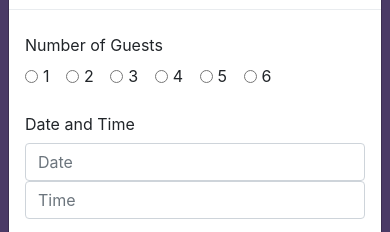
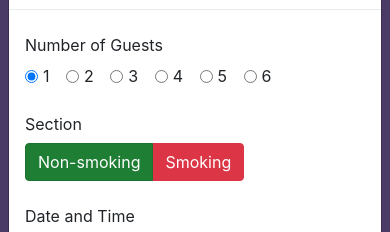
Before and after one commit to josecolli/confusion, a website: page index.html in a window 390 px wide. Both pictures are taken after a click on the button "Reserve Table". Shown: the part 68-300 px from the top of the page. Drawn offline with nearby package versions, Linux system fonts and the light colour scheme.

Commit message:
Completed task 3, adding non-smoking and smoking section. Note: (previous commit was task 1,3)

```diff
--- a/index.html
+++ b/index.html
@@ -72,7 +72,7 @@
                             <div class="col-sm-10">
                                 <div class="form-check form-check-inline">
                                     <input class="form-check-input" type="radio" name="numberOfGuests"
-                                        id="numbeOfGuests1" value="option1">
+                                        id="numbeOfGuests1" checked value="option1">
                                     <label class="form-check-label" for="numbeOfGuests1">1</label>
                                 </div>
                                 <div class="form-check form-check-inline">
@@ -102,6 +102,22 @@
                                 </div>
                             </div>
                         </div>
+                        <!--END Row for selecting number of  guests-->
+
+                        <!--Row for selecting section-non-smoking and Smoking-->
+                        <div class="form-group row">
+                            <label for="section" class="col-sm-2 col-form-label">Section</label>
+                            <div class="col-sm-10">
+                                <div class="btn-group btn-group-toggle" data-toggle="buttons">
+                                    <label class="btn btn-success active"> <input type="radio" name="section"
+                                            id="non-smoking" autocomplete="off" checked> Non-smoking </label>
+
+                                    <label class="btn btn-danger"> <input type="radio" name="section" id="smoking"
+                                            autocomplete="off"> Smoking </label>
+                                </div>
+                            </div>
+                        </div>
+                        <!--END row for selecting section non-smoking and smoking-->
 
                         <!--Row for date and time-->
                         <div class="form-group row">
@@ -211,11 +227,7 @@
                     <img src="img/logo.png" class="img-fluid">
                 </div>
                 <div class="col-12 col-sm align-self-center">
-                    <!--
-                         <button type="button" class="btn btn-warning btn-sm btn-block" href="./test.html" >Reserve Table</button>
-                          --Using this
-                         <a href="#reservecard" class="btn btn-warning btn-sm btn-block" role="button">Reserve Table</a>
-                    -->
+
                     <a role="button" class="btn btn-block nav-link btn-warning" data-toggle="modal"
                         data-target="#reserveModal">Reserve Table
                     </a>
```
